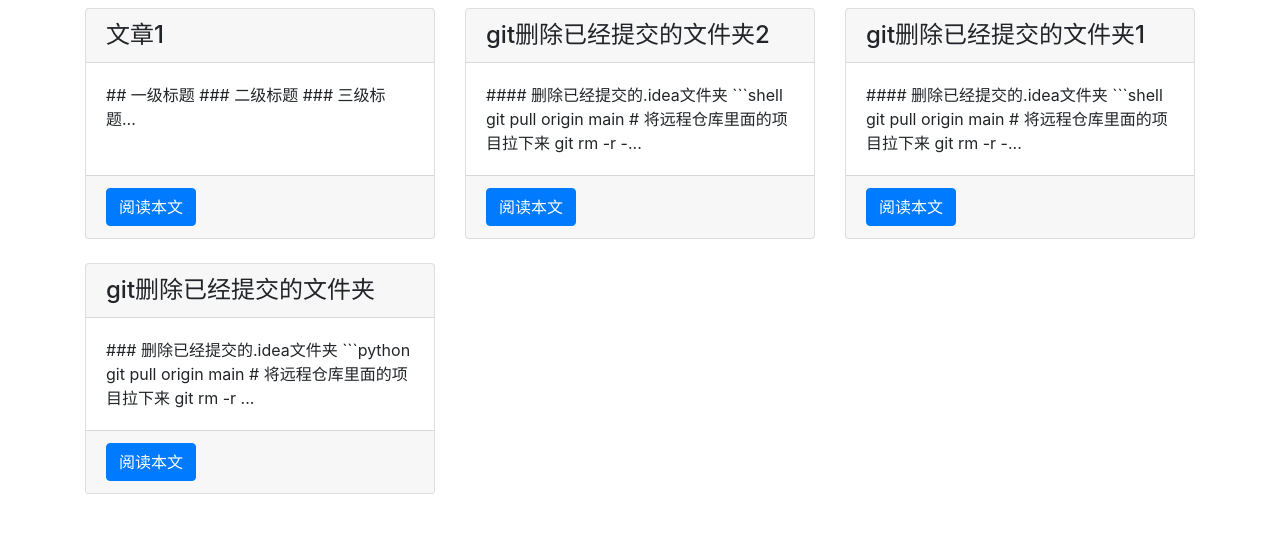
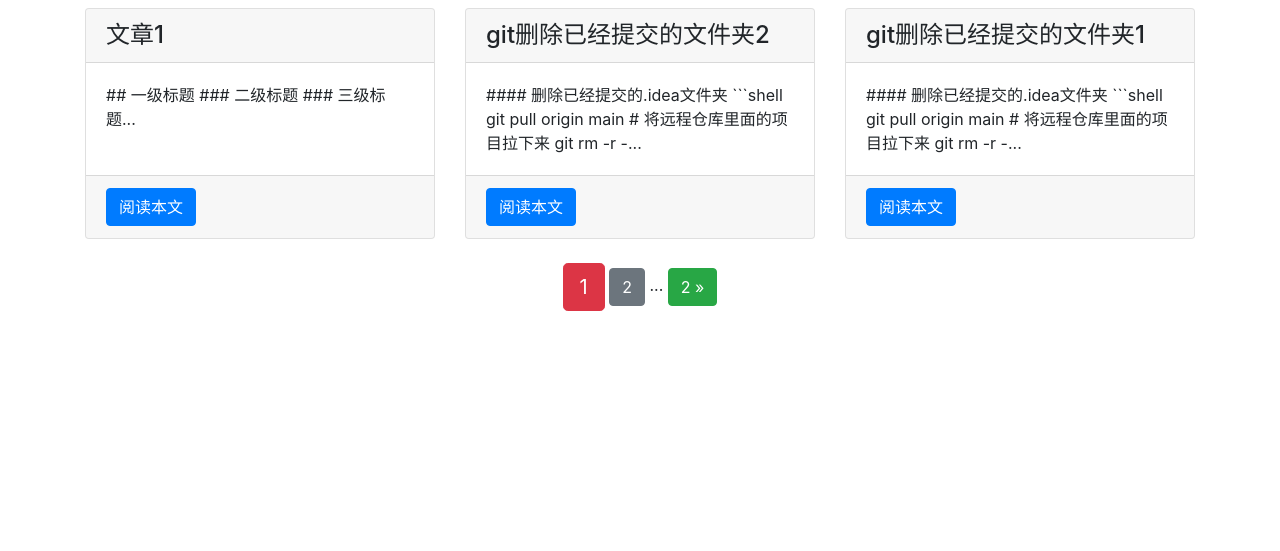
Before and after one commit to niezhe/django_project_test, a Django app: page /article/article-list/ in a window 1280 px wide. Shown: the part 56-607 px from the top of the page. Run offline with Django 3.2, Linux system fonts and the light colour scheme; data comes from the database, SQL or seed files in the repository; both versions use the stored data as it was after the commit; some libraries are stand-ins or nearby versions.

Commit message:
文章分页

```diff
--- a/article/views.py
+++ b/article/views.py
@@ -9,12 +9,22 @@
 from django.contrib.auth.models import User
 from django.contrib.auth.decorators import login_required
 import markdown
+# 引入分页模块
+from django.core.paginator import Paginator
 
 
 # 视图函数
 def article_list(request):
-    # 取出所有博客文章
-    articles = ArticlePost.objects.all()
+    # 修改变量名称（articles -> article_list）
+    article_list = ArticlePost.objects.all()
+
+    # 每页显示1编文章
+    paginator = Paginator(article_list, 3)
+    # 获取url中的页码
+    page = request.GET.get('page')
+    # 将导航的对象相应的页码内容返回给articles
+    articles = paginator.get_page(page)
+
     # 需要传递给模板（templates）的对象
     context = {'articles': articles}
     # render函数：载入模板，并返回context对象
@@ -33,6 +43,7 @@
     context = {'article': article}
     # 载入模板，并返回context对象
     return render(request, 'article/detail.html', context)
+
 
 @login_required(login_url='/userprofile/login/')
 def article_create(request):
--- a/templates/article/list.html
+++ b/templates/article/list.html
@@ -36,5 +36,44 @@
             {% endfor %}
 
         </div>
+        <!-- 页码导航 -->
+        <div class="pagination row">
+            <div class="m-auto">
+        <span class="step-links">
+            <!-- 如果不是第一页，则显示上翻按钮 -->
+            {% if articles.has_previous %}
+                <a href="?page=1" class="btn btn-success">
+                    &laquo; 1
+                </a>
+                <span>...</span>
+                <a href="?page={{ articles.previous_page_number }}"
+                   class="btn btn-secondary"
+                >
+                    {{ articles.previous_page_number }}
+                </a>
+            {% endif %}
+
+            <!-- 当前页面 -->
+            <span class="current btn btn-danger btn-lg">
+                {{ articles.number }}
+            </span>
+
+            <!-- 如果不是最末页，则显示下翻按钮 -->
+            {% if articles.has_next %}
+                <a href="?page={{ articles.next_page_number }}"
+                   class="btn btn-secondary"
+                >
+                    {{ articles.next_page_number }}
+                </a>
+                <span>...</span>
+                <a href="?page={{ articles.paginator.num_pages }}"
+                   class="btn btn-success"
+                >
+                    {{ articles.paginator.num_pages }} &raquo;
+                </a>
+            {% endif %}
+        </span>
+            </div>
+        </div>
     </div>
 {% endblock content %}
```
Also changed, not shown: db.sqlite3.
